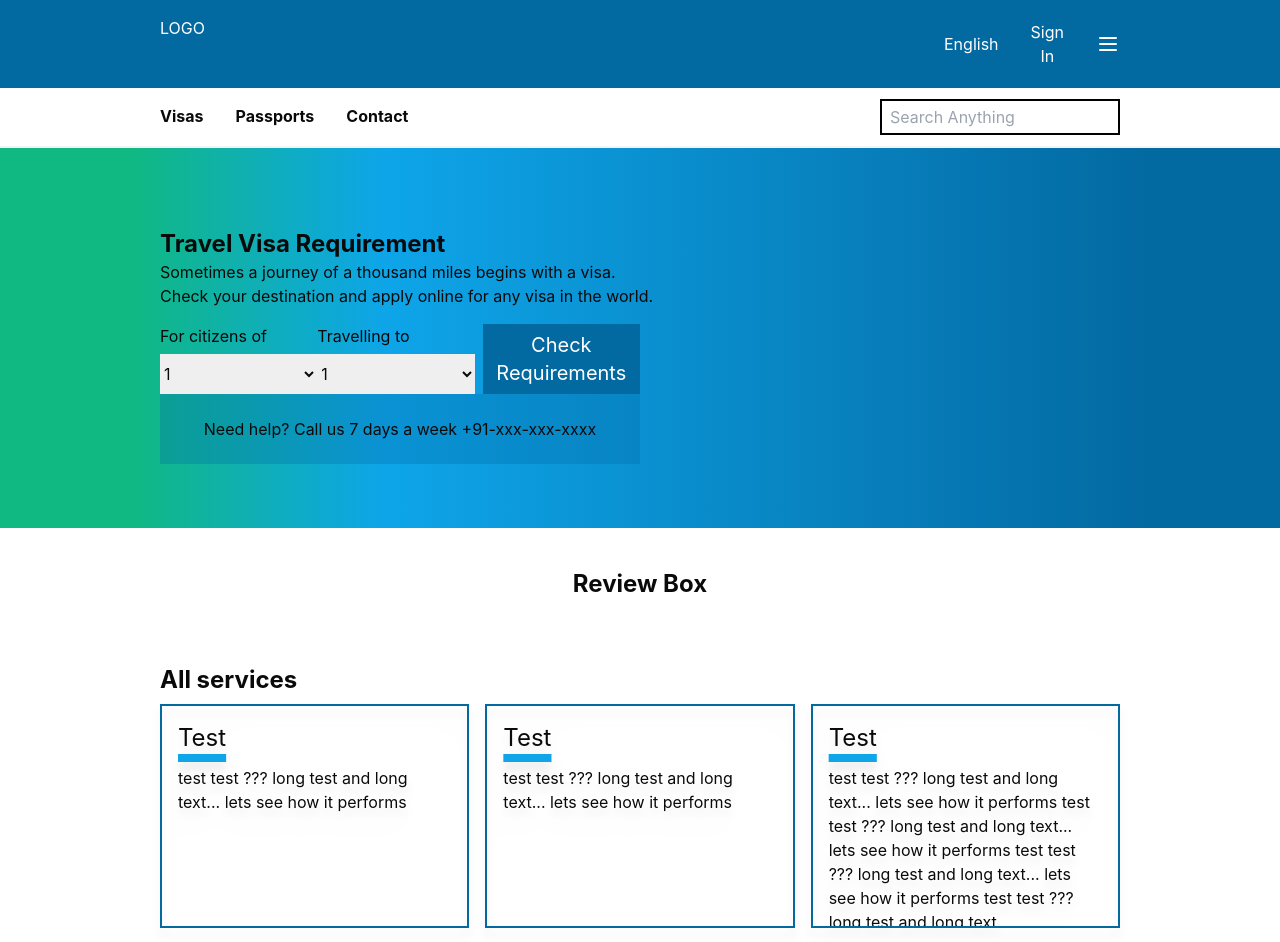
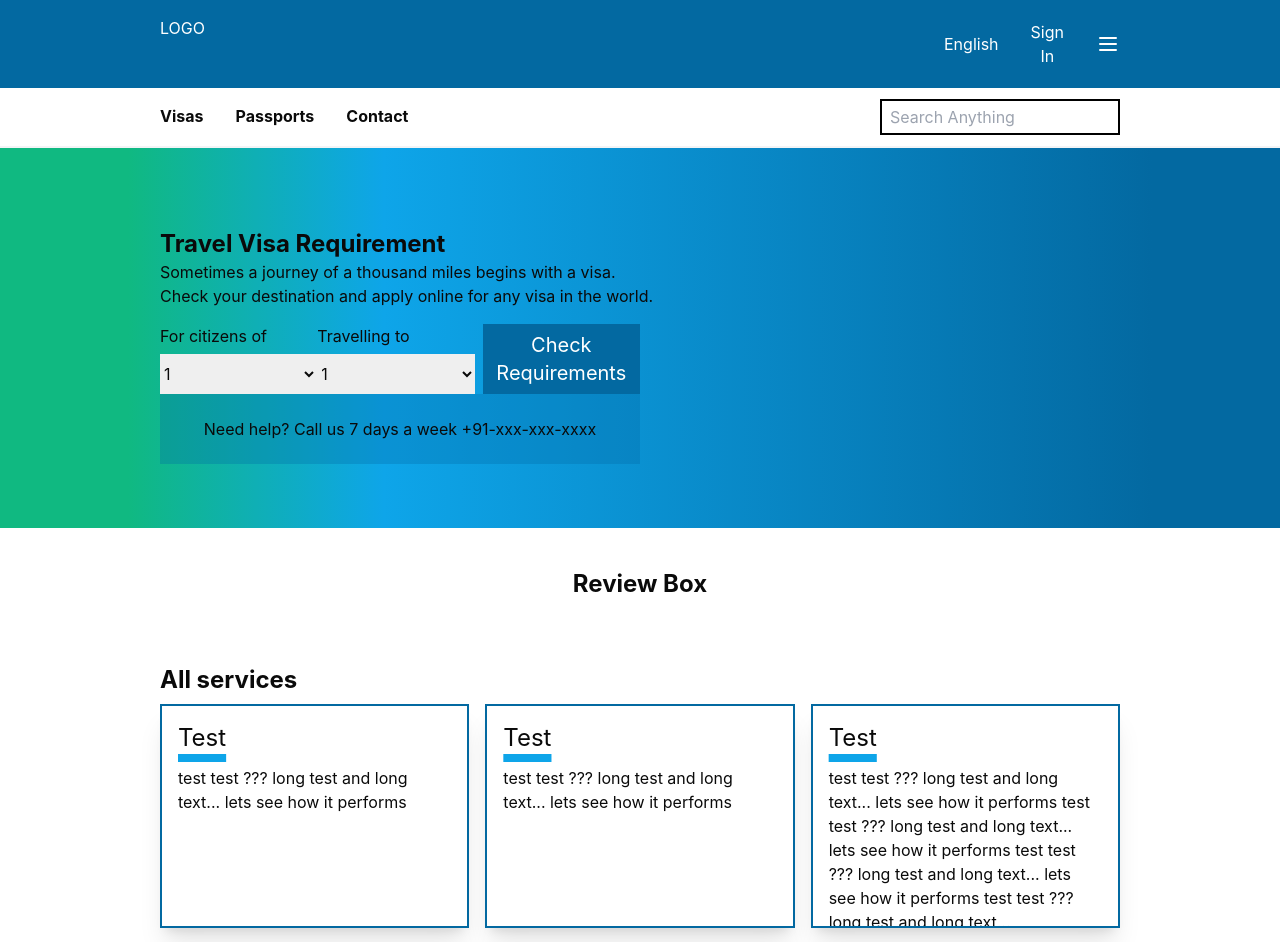
Before and after one commit to jaydeepgodhani/Immigration-ts, a React app: page / in a window 1280 px wide. Shown: the top 942 px of the page. Built offline with nearby package versions, Linux system fonts and the light colour scheme; the HTML template or start-up script is replaced by a standard one.

Commit message:
box shadow fixed

```diff
--- a/src/Components/Card.tsx
+++ b/src/Components/Card.tsx
@@ -1,6 +1,6 @@
 const Card = ({ header, desc}: {header: string, desc: string} ) => {
   return (
-    <div className='border-2 border-sky-700 p-2 h-56 drop-shadow-xl hover:bg-sky-100 overflow-clip'>
+    <div className='border-2 border-sky-700 p-2 h-56 shadow-xl hover:bg-sky-100 overflow-clip'>
       <p className='text-2xl flex justify-start m-2 mb-3 underline underline-offset-8 decoration-sky-500 decoration-8'>{header}</p>
 
       <div className='flex justify-start m-2'>{desc}</div>
```
